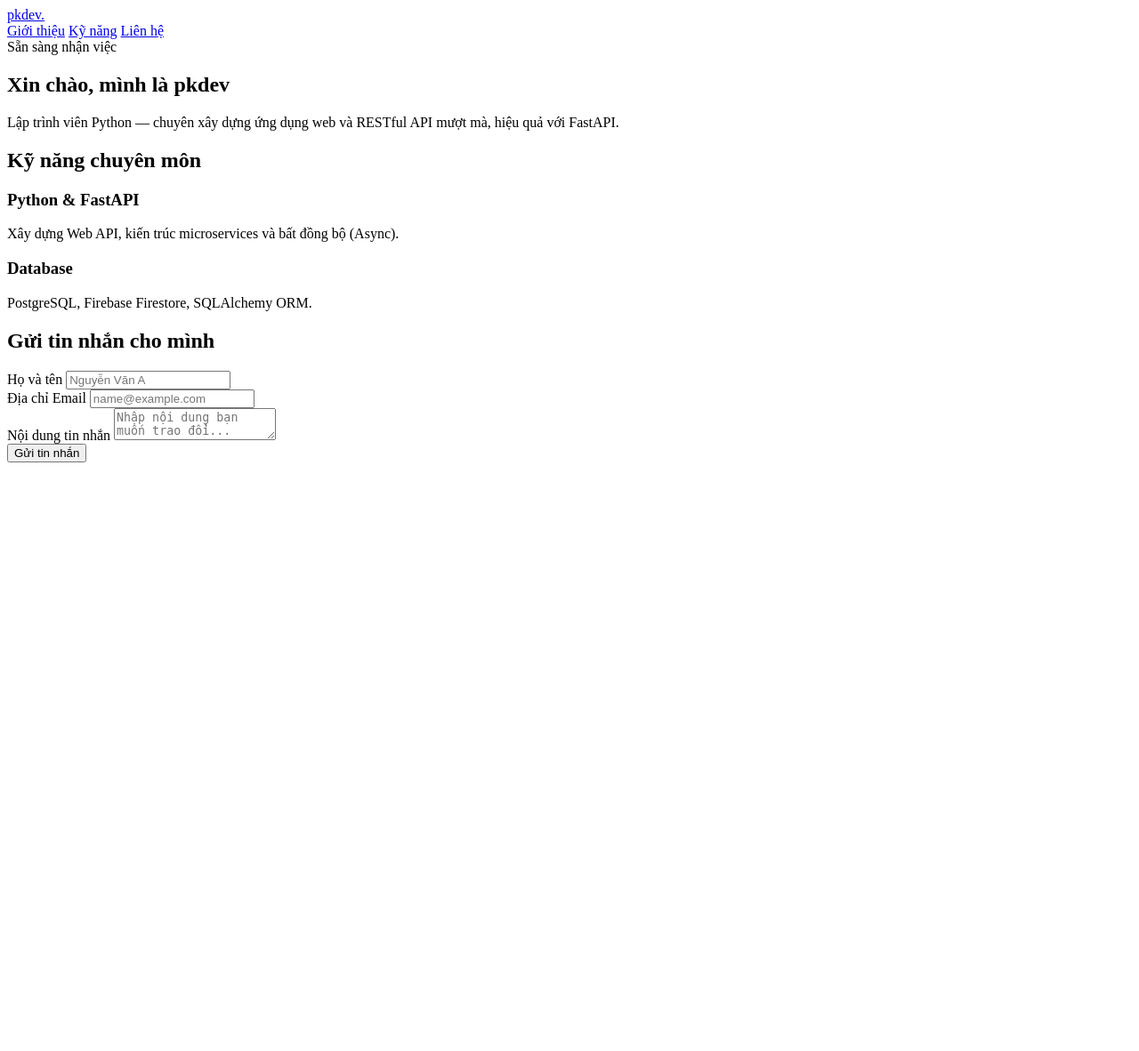
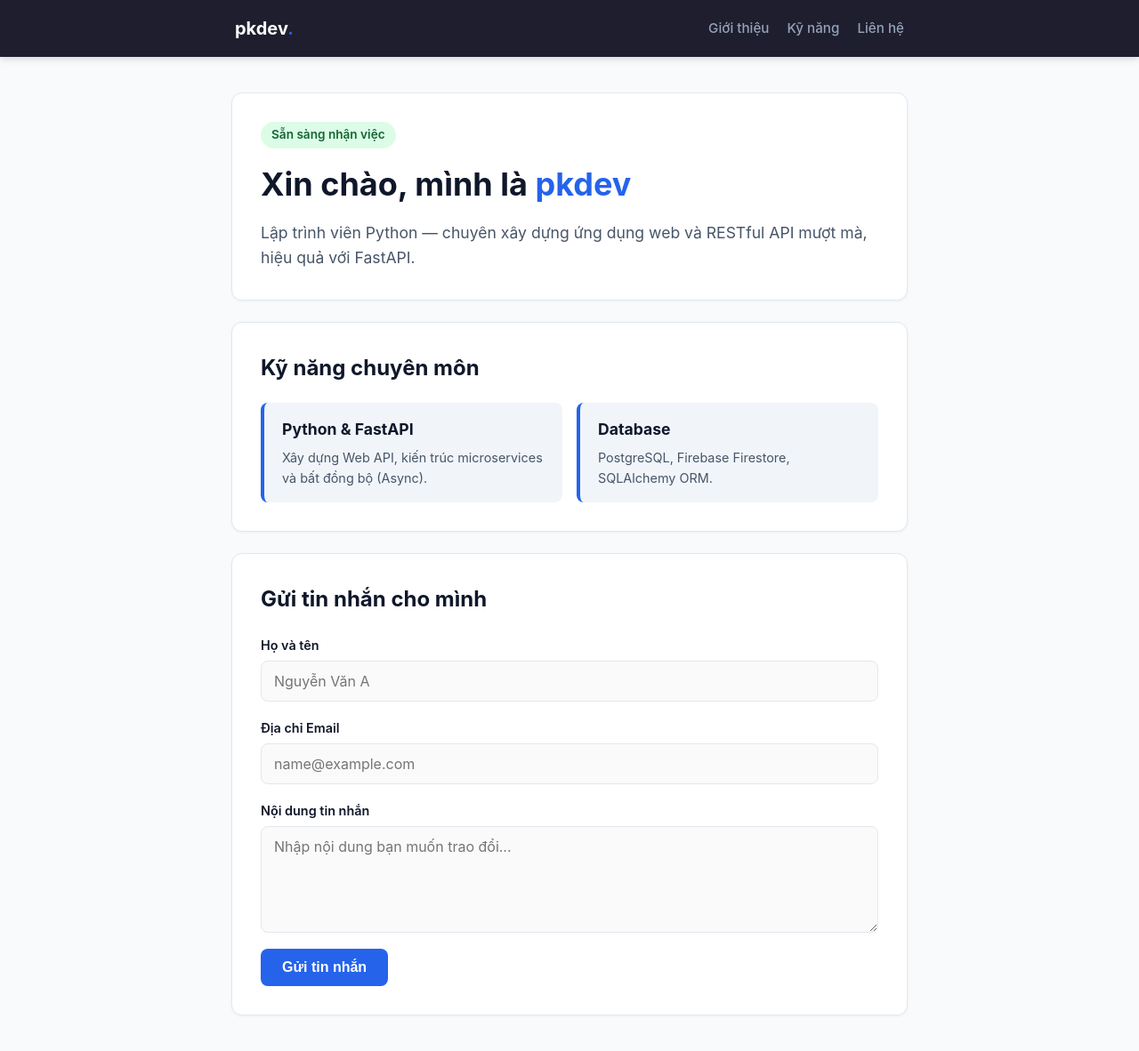
Before and after one commit to pkdev-en/bro-wth, a FastAPI app: page / in a window 1280 px wide. Shown: the whole page at 89% size. Before the commit the page ends 520 px from the top, so only its background shows below. Run offline with FastAPI, Linux system fonts and the light colour scheme.

Commit message:
Update style.css

```diff
--- a/static/css/style.css
+++ b/static/css/style.css
@@ -1,21 +1,236 @@
-{% extends "base.html" %}
-{% block title %}Liên hệ{% endblock %}
-{% block content %}
-    <h1>Liên hệ</h1>
-    {% if sent %}
-        <p>Cảm ơn bạn, tin nhắn đã được gửi!</p>
-    {% else %}
-        <form method="post" action="/contact">
-            <input type="text" name="name" placeholder="Tên" value="{{ values.name or '' }}">
-            {% if errors.name %}<p style="color:red;">{{ errors.name }}</p>{% endif %}
+/* --- Biến màu toàn hệ thống --- */
+:root {
+    --primary-color: #2563eb;       /* Xanh dương chủ đạo */
+    --primary-hover: #1d4ed8;       /* Xanh dương đậm khi hover */
+    --bg-color: #f8fafc;            /* Màu nền trang */
+    --card-bg: #ffffff;             /* Màu nền thẻ nội dung */
+    --text-main: #0f172a;           /* Màu chữ chính */
+    --text-muted: #475569;          /* Màu chữ phụ */
+    --border-color: #e2e8f0;        /* Màu đường viền */
+    --shadow-sm: 0 1px 3px rgba(0,0,0,0.05);
+    --shadow-md: 0 4px 6px -1px rgba(0,0,0,0.08), 0 2px 4px -1px rgba(0,0,0,0.04);
+}
 
-            <input type="email" name="email" placeholder="Email" value="{{ values.email or '' }}">
-            {% if errors.email %}<p style="color:red;">{{ errors.email }}</p>{% endif %}
+/* --- Reset cơ bản --- */
+* {
+    margin: 0;
+    padding: 0;
+    box-sizing: border-box;
+}
 
-            <textarea name="message" placeholder="Nội dung">{{ values.message or '' }}</textarea>
-            {% if errors.message %}<p style="color:red;">{{ errors.message }}</p>{% endif %}
+body {
+    font-family: -apple-system, BlinkMacSystemFont, "Segoe UI", Roboto, sans-serif;
+    background-color: var(--bg-color);
+    color: var(--text-main);
+    line-height: 1.6;
+}
 
-            <button type="submit">Gửi</button>
-        </form>
-    {% endif %}
-{% endblock %}
+/* --- Thanh điều hướng Sticky Navbar --- */
+.navbar {
+    background-color: #1e1e2f;
+    position: sticky;
+    top: 0;
+    z-index: 100;
+    box-shadow: 0 2px 8px rgba(0,0,0,0.15);
+}
+
+.nav-container {
+    max-width: 800px;
+    margin: 0 auto;
+    padding: 16px 24px;
+    display: flex;
+    justify-content: space-between;
+    align-items: center;
+}
+
+.logo {
+    color: #ffffff;
+    font-size: 1.25rem;
+    font-weight: 700;
+    text-decoration: none;
+}
+
+.logo span {
+    color: var(--primary-color);
+}
+
+.nav-links {
+    display: flex;
+    gap: 20px;
+}
+
+.nav-links a {
+    color: #94a3b8;
+    text-decoration: none;
+    font-weight: 500;
+    font-size: 0.95rem;
+    transition: color 0.2s ease;
+}
+
+.nav-links a:hover {
+    color: #ffffff;
+}
+
+/* --- Khung nội dung chính --- */
+main {
+    max-width: 800px;
+    margin: 0 auto;
+    padding: 40px 20px;
+    display: flex;
+    flex-direction: column;
+    gap: 24px;
+}
+
+/* --- Thẻ Card tổng quát --- */
+.card {
+    background-color: var(--card-bg);
+    border: 1px solid var(--border-color);
+    border-radius: 12px;
+    padding: 32px;
+    box-shadow: var(--shadow-sm);
+    transition: transform 0.2s ease, box-shadow 0.2s ease;
+}
+
+.card:hover {
+    box-shadow: var(--shadow-md);
+}
+
+/* --- Thẻ Hero --- */
+.hero-card h1 {
+    font-size: 2.25rem;
+    margin: 12px 0;
+    color: var(--text-main);
+}
+
+.highlight {
+    color: var(--primary-color);
+}
+
+.subtitle {
+    color: var(--text-muted);
+    font-size: 1.1rem;
+}
+
+.badge {
+    display: inline-block;
+    background-color: #dcfce7;
+    color: #166534;
+    padding: 4px 12px;
+    border-radius: 999px;
+    font-size: 0.85rem;
+    font-weight: 600;
+}
+
+/* --- Phần Kỹ năng --- */
+h2 {
+    font-size: 1.5rem;
+    margin-bottom: 20px;
+    color: var(--text-main);
+}
+
+.skill-grid {
+    display: grid;
+    grid-template-columns: repeat(auto-fit, minmax(240px, 1fr));
+    gap: 16px;
+}
+
+.skill-item {
+    background-color: #f1f5f9;
+    padding: 16px 20px;
+    border-radius: 8px;
+    border-left: 4px solid var(--primary-color);
+}
+
+.skill-item h3 {
+    font-size: 1.1rem;
+    margin-bottom: 6px;
+}
+
+.skill-item p {
+    color: var(--text-muted);
+    font-size: 0.9rem;
+}
+
+/* --- Form liên hệ --- */
+form {
+    display: flex;
+    flex-direction: column;
+    gap: 18px;
+}
+
+.form-group {
+    display: flex;
+    flex-direction: column;
+    gap: 6px;
+}
+
+label {
+    font-weight: 600;
+    font-size: 0.9rem;
+    color: var(--text-main);
+}
+
+input,
+textarea {
+    padding: 12px 14px;
+    border: 1px solid var(--border-color);
+    border-radius: 8px;
+    font-size: 1rem;
+    font-family: inherit;
+    background-color: #fafafa;
+    transition: border-color 0.2s, box-shadow 0.2s;
+}
+
+textarea {
+    min-height: 120px;
+    resize: vertical;
+}
+
+input:focus,
+textarea:focus {
+    outline: none;
+    border-color: var(--primary-color);
+    box-shadow: 0 0 0 3px rgba(37, 99, 235, 0.15);
+    background-color: #ffffff;
+}
+
+/* --- Nút bấm --- */
+.btn-submit {
+    padding: 12px 24px;
+    background-color: var(--primary-color);
+    color: #ffffff;
+    border: none;
+    border-radius: 8px;
+    font-size: 1rem;
+    font-weight: 600;
+    cursor: pointer;
+    transition: background-color 0.2s ease, transform 0.1s ease;
+    align-self: flex-start;
+}
+
+.btn-submit:hover {
+    background-color: var(--primary-hover);
+}
+
+.btn-submit:active {
+    transform: scale(0.98);
+}
+
+/* --- Responsive cho điện thoại --- */
+@media (max-width: 600px) {
+    main {
+        padding: 20px 12px;
+    }
+
+    .card {
+        padding: 20px;
+    }
+
+    .hero-card h1 {
+        font-size: 1.75rem;
+    }
+
+    .btn-submit {
+        width: 100%;
+    }
+}
```
